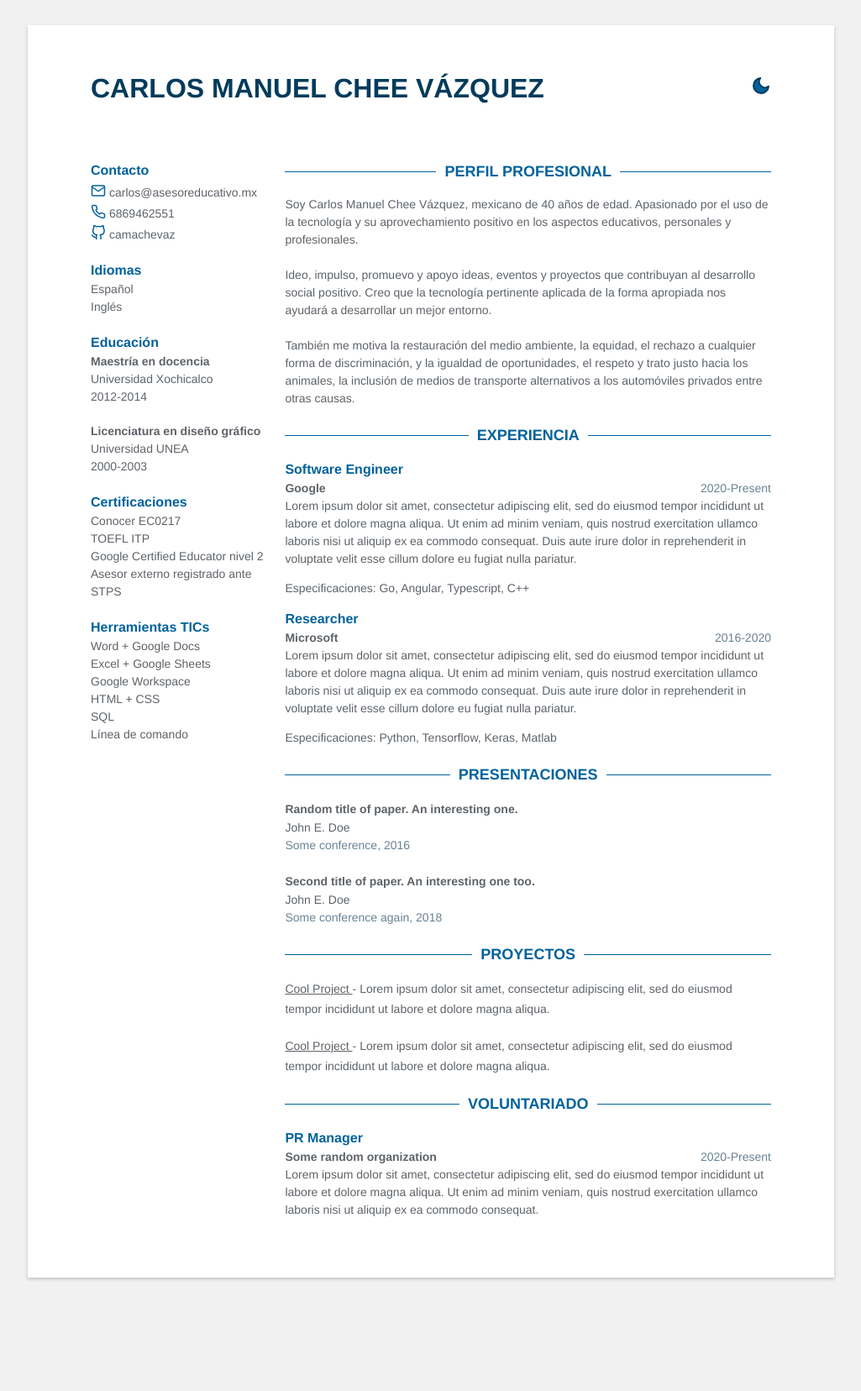
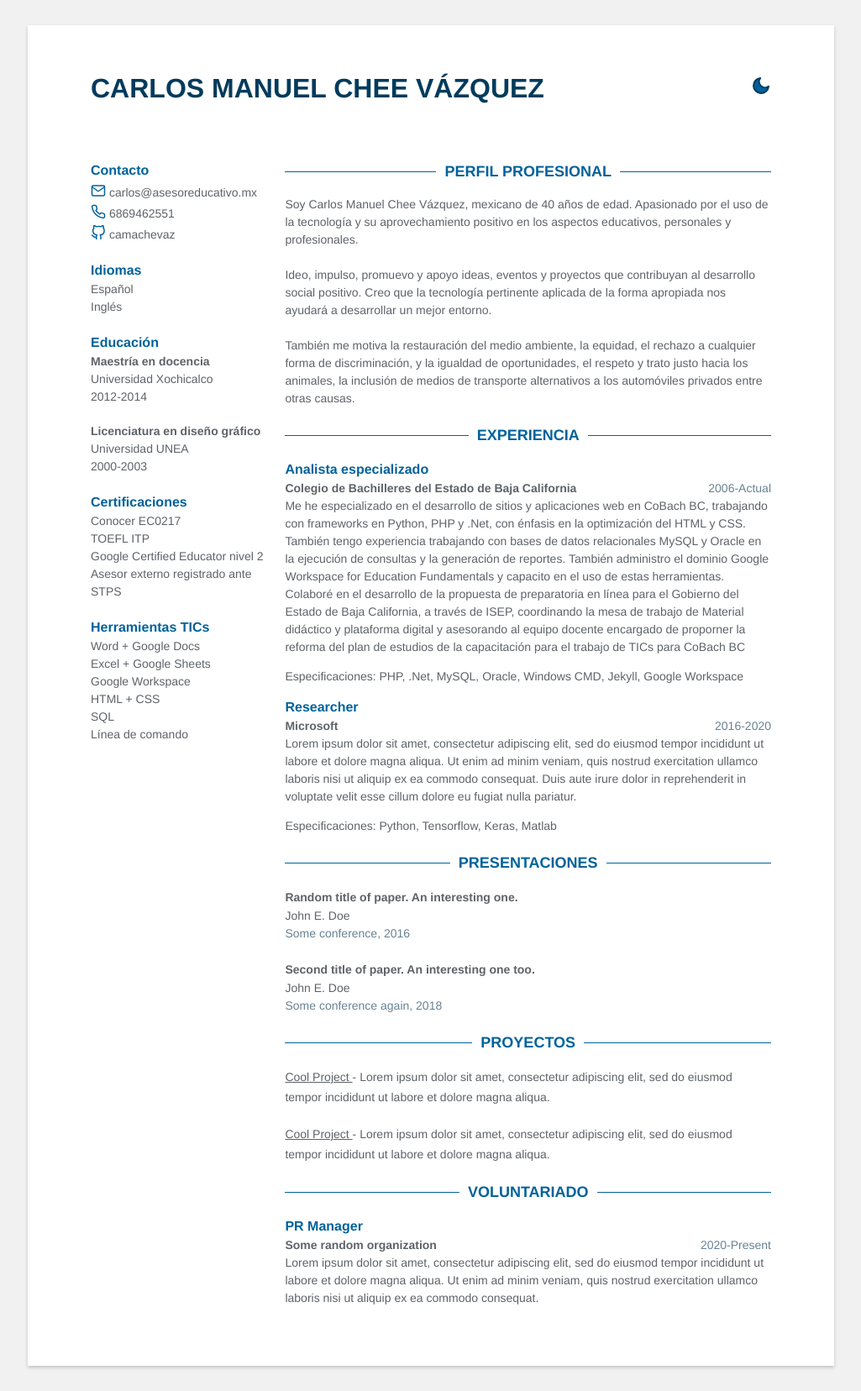
Before and after one commit to camachevaz/cv, a Jekyll site: the page built from index.html, in a window 1280 px wide. Shown: the whole page at 84% size, without its empty margins (127-1152 px from the left). Built offline with Jekyll 4.4.1, drawn with Linux system fonts in a browser that asks for light colours; before the commit the page ends 1551 px from its top, so only the background shows below that.

Commit message:
Update data.yml

```diff
--- a/_data/data.yml
+++ b/_data/data.yml
@@ -50,17 +50,15 @@ profile: |
 
 # Experience
 experience:
-  - role: Software Engineer
-    time: 2020-Present
-    company: Google
+  - role: Analista especializado
+    time: 2006-Actual
+    company: Colegio de Bachilleres del Estado de Baja California
     details: |
-      Lorem ipsum dolor sit amet, consectetur adipiscing elit, sed do eiusmod
-      tempor incididunt ut labore et dolore magna aliqua. Ut enim ad minim veniam,
-      quis nostrud exercitation ullamco laboris nisi ut aliquip ex ea commodo consequat.
-      Duis aute irure dolor in reprehenderit in voluptate velit esse cillum dolore eu
-      fugiat nulla pariatur.
+      Me he especializado en el desarrollo de sitios y aplicaciones web en CoBach BC, trabajando con frameworks en Python, PHP y .Net, con énfasis en la optimización del HTML y CSS. También tengo experiencia trabajando con bases de datos relacionales MySQL y Oracle en la ejecución de consultas y la generación de reportes.
+      También administro el dominio Google Workspace for Education Fundamentals y capacito en el uso de estas herramientas.
+      Colaboré en el desarrollo de la propuesta de preparatoria en línea para el Gobierno del Estado de Baja California, a través de ISEP, coordinando la mesa de trabajo de Material didáctico y plataforma digital y asesorando al equipo docente encargado de proporner la reforma del plan de estudios de la capacitación para el trabajo de TICs para CoBach BC
     technologies_used: |
-      Go, Angular, Typescript, C++
+      PHP, .Net, MySQL, Oracle, Windows CMD, Jekyll, Google Workspace
 
   - role: Researcher
     time: 2016-2020
```
